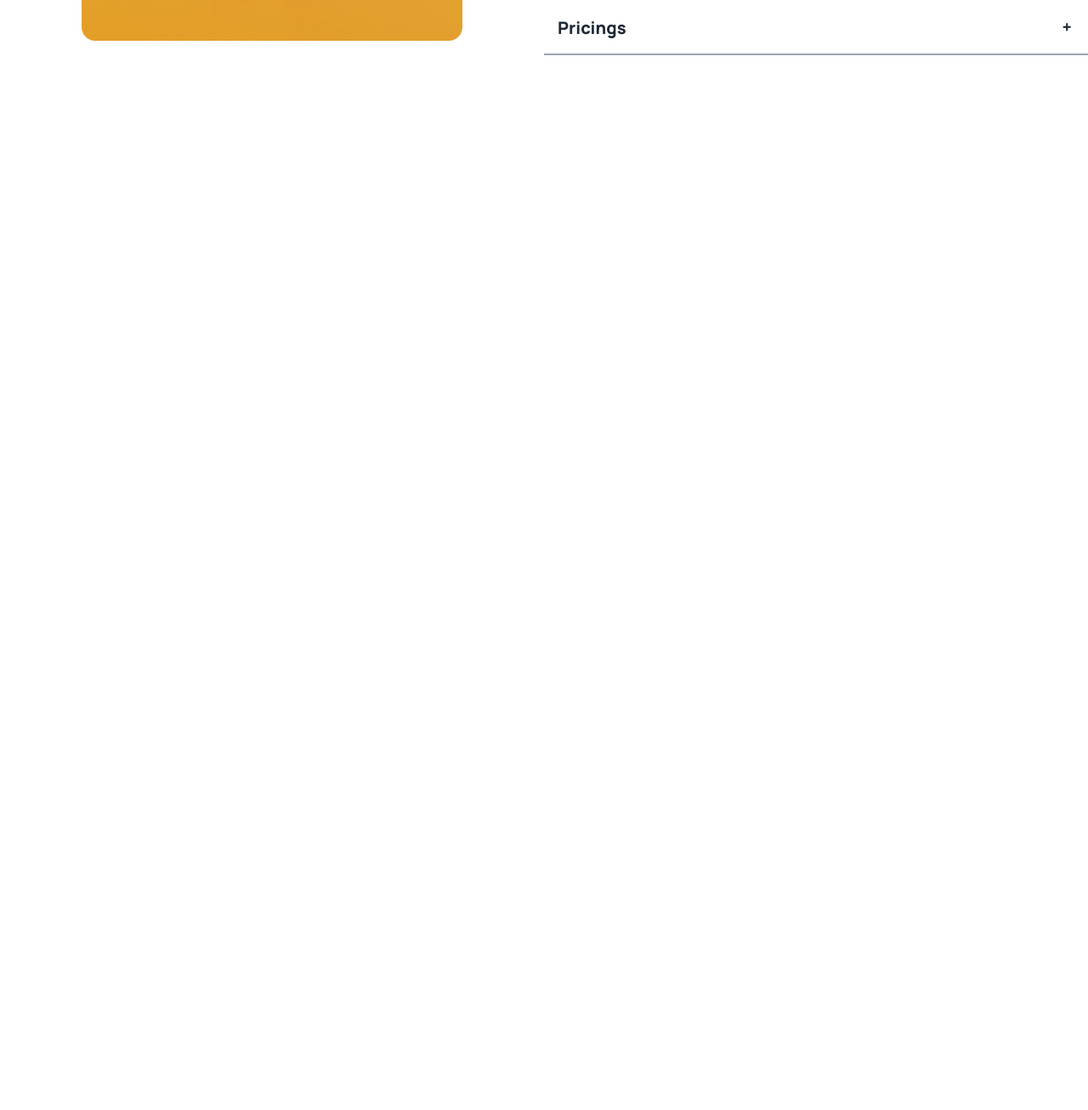
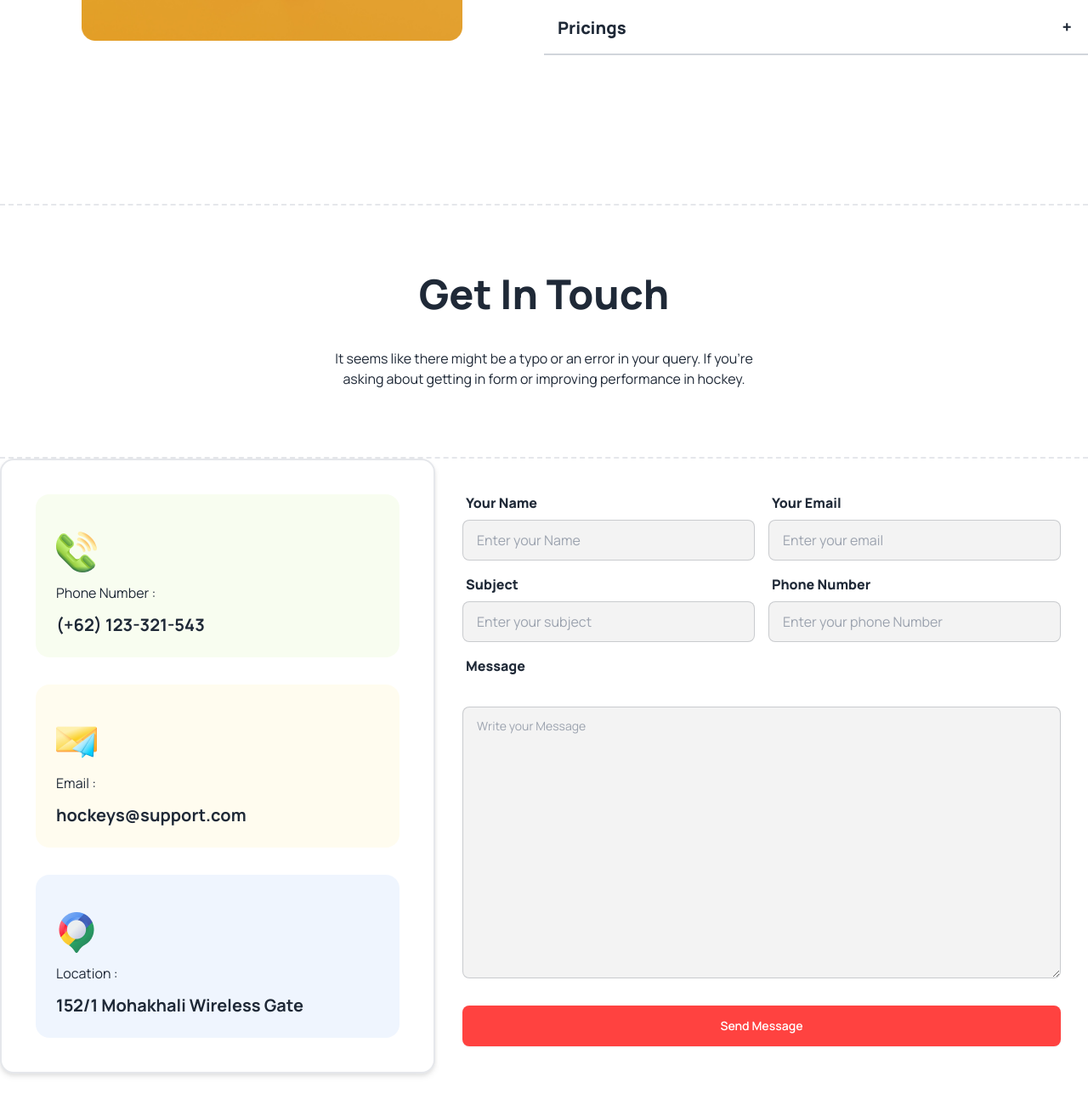
Before and after one commit to lotiful/Hockeys--website, a plain HTML site: page index.html in a window 1280 px wide. Shown: the part 4722-6029 px from the top of the page at 85% size. Before the commit the page ends 4866 px from the top, so only its background shows below. Drawn offline with nearby package versions, Linux system fonts and the light colour scheme.

Commit message:
git in section

```diff
--- a/index.html
+++ b/index.html
@@ -91,7 +91,7 @@
             <div id="slide1" class="carousel-item relative w-full">
                 <img src="Images/1.png" class="w-full" />
                 <div
-                    class="lg:absolute bg-black right-0 bottom-0 mb-10 mr-10 p-10 rounded-2xl space-y-3"
+                    class=" lg:absolute bg-black right-0 bottom-0 mb-10 mr-10 p-10 rounded-2xl space-y-3"
                 >
                     <h2 class="text-2xl font-bold text-white">
                         Meet all the heroes from the field
@@ -166,7 +166,7 @@
             >
                 <div class="text-center space-y-3 p-5">
                     <div
-                        class="radial-progress text-[#FF4240]"
+                        class="radial-progress text-[#FF4240] "
                         style="--value: 87"
                         role="progressbar"
                     >
@@ -545,7 +545,7 @@
                     <img src="images/11.png" class="rounded w-full lg:p-24" />
                 </div>
                 <div class="flex-1 space-y-5">
-                    <div class="collapse collapse-plus border-solid border-gray-400 border-b-2 rounded-none">
+                    <div class="collapse collapse-plus border-solid border-gray-300 border-b-2 rounded-none">
                         <input
                             type="radio"
                             name="my-accordion-3"
@@ -558,7 +558,7 @@
                             <p>Hockey Sticks,Hockey Pucks,Hockey Skates,Hockey Helmets,Shoulder Pads etc</p>
                         </div>
                     </div>
-                    <div class="collapse collapse-plus border-solid border-gray-400 border-b-2 rounded-none">
+                    <div class="collapse collapse-plus border-solid border-gray-300 border-b-2 rounded-none">
                         <input type="radio" name="my-accordion-3" />
                         <div class="collapse-title text-xl font-extrabold">
                             Hockey Training
@@ -567,7 +567,7 @@
                             <p>Hockey training is a crucial aspect of player development, focusing on improving the skills, fitness, and overall performance of hockey players.</p>
                         </div>
                     </div>
-                    <div class="collapse collapse-plus border-solid border-gray-400 border-b-2 rounded-none">
+                    <div class="collapse collapse-plus border-solid border-gray-300 border-b-2 rounded-none">
                         <input type="radio" name="my-accordion-3" />
                         <div class="collapse-title text-xl font-extrabold">
                             Private Lessons
@@ -576,7 +576,7 @@
                             <p>Private hockey lessons, also known as one-on-one or individual hockey training</p>
                         </div>
                     </div>
-                    <div class="collapse collapse-plus border-solid border-gray-400 border-b-2 rounded-none">
+                    <div class="collapse collapse-plus border-solid border-gray-300 border-b-2 rounded-none">
                         <input type="radio" name="my-accordion-3" />
                         <div class="collapse-title text-xl font-extrabold">
                             Ski Touring
@@ -585,7 +585,7 @@
                             <p>It seems there might be a slight confusion in your question, as "hocky" does not typically relate to a specific term or activity in the context of skiing or ski touring.</p>
                         </div>
                     </div>
-                    <div class="collapse collapse-plus border-solid border-gray-400 border-b-2 rounded-none">
+                    <div class="collapse collapse-plus border-solid border-gray-300 border-b-2 rounded-none">
                         <input type="radio" name="my-accordion-3" />
                         <div class="collapse-title text-xl font-extrabold">
                             Booking
@@ -594,7 +594,7 @@
                             <p>Specify Your Booking Needs Clearly outline your requirements. If you're looking to book a facility (like a hockey rink), specify the date, time, and duration of your booking.</p>
                         </div>
                     </div>
-                    <div class="collapse collapse-plus border-solid border-gray-400 border-b-2 rounded-none">
+                    <div class="collapse collapse-plus border-solid border-gray-300 border-b-2 rounded-none">
                         <input type="radio" name="my-accordion-3" />
                         <div class="collapse-title text-xl font-extrabold">
                             Pricings
@@ -607,5 +607,102 @@
 
             </div>
         </section>
+        <!-- get in section-->
+        <section class="my-24">
+            <div class="text-center border-dashed border-b-2 border-t-2 p-20 ">
+                <h1 class="text-4xl lg:text-5xl font-extrabold pb-10">
+                    Get In Touch
+                </h1>
+                <p>
+                    It seems like there might be a typo or an error in your query. If you're <br> asking about getting in form or improving performance in hockey.
+                </p>
+
+            </div>
+            <div class="lg:flex flex-row justify-center items-center">
+                <div class=" lg:w-[40%] border-2 rounded-2xl bg-white drop-shadow-md  p-10 space-y-8 ">
+                    <div class="lg:w-full w-[95%] bg-[#BCED6D1A] p-6 space-y-3 rounded-2xl">
+                        <img class="pt-5" src="Images/phone.png" alt="">
+                        <p >Phone Number :
+                            </p>
+                            <p class="lg:text-xl font-bold">(+62) 123-321-543 </p>
+                    </div>
+                    <div class="lg:w-full w-[95%]  bg-[#FDDD5F1A] p-6 space-y-3 rounded-2xl">
+                        <img class="pt-5" src="Images/mail.png" alt="">
+                        <p >Email :
+                            </p>
+                            <p class="lg:text-xl font-bold">hockeys@support.com</p>
+                    </div>
+                    <div class="lg:w-full w-[95%]  bg-[#629CF31A] p-6 space-y-3 rounded-2xl">
+                        <img class="pt-5" src="Images/map.png" alt="">
+                        <p >Location :
+                            </p>
+                            <p class="lg:text-xl font-bold">152/1 Mohakhali Wireless Gate</p>
+                    </div>
+
+
+                </div>
+                <div class="lg:w-[60%]">
+                    <div class="card shrink-0 w-full">
+                        <form class="card-body">
+                            <div class="lg:flex flex-row gap-4">
+                                <div class=" flex-1 form-control">
+                                    <label class="label"> <span class="test-2xl font-extrabold">Your Name</span></label>
+                                    <input
+                                        type="email"
+                                        placeholder="Enter your Name"
+                                        class="input input-bordered bg-[#F3F3F3]"
+                                        required
+                                    />
+                                </div>
+                                <div class=" flex-1 form-control">
+                                    <label class="label"> <span class="test-2xl font-extrabold">Your Email</span></label>
+                                    <input
+                                        type="email"
+                                        placeholder="Enter your email"
+                                        class="input input-bordered bg-[#F3F3F3]"
+                                        required
+                                    />
+                                </div>
+                            </div>
+                            <div class="lg:flex flex-row gap-4">
+                                <div class=" flex-1 form-control">
+                                    <label class="label"> <span class="test-2xl font-extrabold">Subject</span></label>
+                                    <input
+                                        type="email"
+                                        placeholder="Enter your subject"
+                                        class="input input-bordered bg-[#F3F3F3]"
+                                        required
+                                    />
+                                </div>
+                                <div class=" flex-1 form-control">
+                                    <label class="label"> <span class="test-2xl font-extrabold">Phone Number</span></label>
+                                    <input
+                                        type="email"
+                                        placeholder="Enter your phone Number"
+                                        class="input input-bordered bg-[#F3F3F3]"
+                                        required
+                                    />
+                                </div>
+                            </div>
+                            <label class="label"> <span class="test-2xl font-extrabold">Message</span></label>
+                            <textarea
+                                class="textarea textarea-bordered h-[40vh] mt-5 bg-[#F3F3F3]"
+                                placeholder="Write your Message"
+                            ></textarea>
+
+                            <div class="form-control mt-6">
+                                <button
+                                    class="btn  bg-[#FF4240] text-white font-semibold border-0"
+                                >
+                                Send Message
+                                </button>
+                            </div>
+                        </form>
+
+                </div>
+
+            </div>
+        </section>
+
     </body>
 </html>
```
Also changed, not shown: Images/mail.png (renamed from Images/Group 1171275318.png), Images/map.png (renamed from Images/Group 1171275321.png), Images/phone.png (renamed from Images/Group 1171275317.png).
